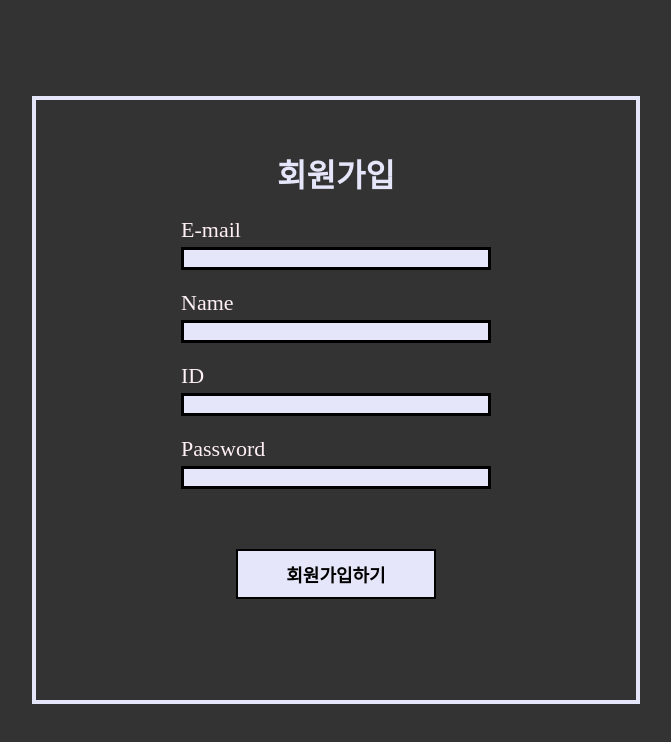
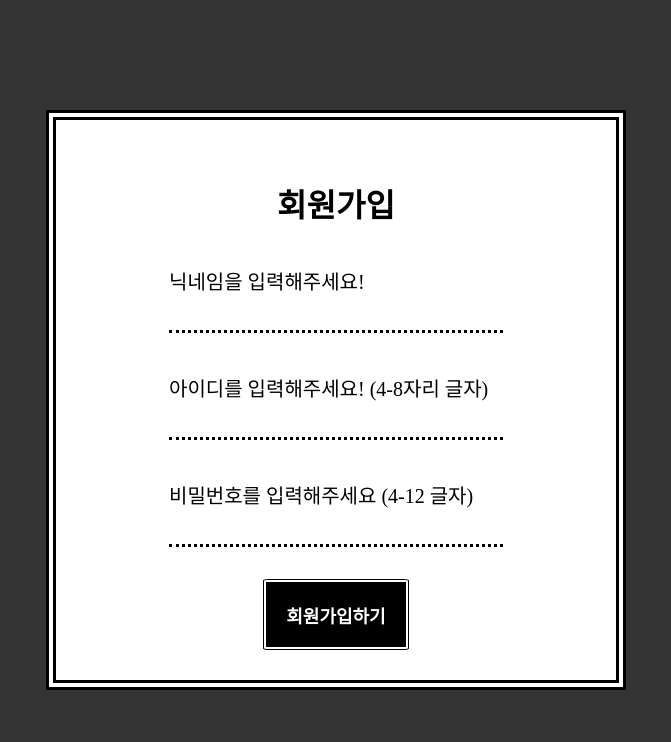
Before and after one commit to youngeunkk/health-project, a React (Create React App) app: page /sineup in a window 1280 px wide. Shown: the top 742 px of the page, without its empty margins (304-975 px from the left). Built offline with nearby package versions, Linux system fonts and the light colour scheme; a web font is replaced by a local one.

Commit message:
redux-persist로 데이터 값 유지

```diff
--- a/package.json
+++ b/package.json
@@ -13,6 +13,7 @@
     "react-router-dom": "^6.8.2",
     "react-scripts": "5.0.1",
     "recharts": "^2.3.2",
+    "redux-persist": "^6.0.0",
     "web-vitals": "^2.1.4"
   },
   "scripts": {
--- a/src/App.css
+++ b/src/App.css
@@ -324,35 +324,46 @@ footer {
 }
 
 .sineup h1 {
-  color: lavender;
-  margin-top: 50px;
+  color: black;
+  margin-top: 60px;
   text-align: center;
 }
 
 .sineup form {
-  border: 4px solid lavender;
-  width: 600px;
-  height: 600px;
+  background-color: white;
+  border: 10px double black;
+  width: 560px;
+  height: 560px;
 }
 
 .input-wrapper {
-  color: lavenderblush;
-  font-size: 22px;
+  color: black;
+  font-size: 20px;
   display: flex;
   flex-direction: row;
   justify-content: center;
   align-items: center;
-  margin: 20px;
+  margin-bottom: 30px;
+  margin-top: 40px;
 }
 
 .input-wrapper input {
-  background-color: lavender;
-  border: 3px solid black;
-  width: 300px;
+  caret-color: black;
+  margin-top: 10px;
+  background-color: white;
+  border: none;
+  border-bottom: 3px dotted black;
+  color: black;
+  font-size: 20px;
+  width: 330px;
+}
+
+.input-wrapper input:focus {
+  outline: none;
 }
 
 .submit-wrapper {
-  margin-top: 60px;
+  margin-top: 25px;
   display: flex;
   flex-direction: row;
   justify-content: center;
@@ -361,12 +372,13 @@ footer {
 
 .submit-wrapper button {
   font-size: 18px;
-  color: black;
+  color: white;
   font-weight: bold;
-  background-color: lavender;
-  border: 2px solid black;
-  width: 200px;
-  height: 50px;
+  background-color: black;
+  border: 5px double white;
+  border-radius: 5%;
+  width: 150px;
+  height: 75px;
 }
 
 .submit-wrapper button:hover {
--- a/src/Mode/Card.js
+++ b/src/Mode/Card.js
@@ -8,9 +8,6 @@ function Card() {
     const recode = useSelector(state => state.recode);
     const dispatch = useDispatch();
     const navigate = useNavigate();
-
-
-    console.log(recode);
 
     return (
         <div className="read">
--- a/src/Mode/SignUp.js
+++ b/src/Mode/SignUp.js
@@ -1,17 +1,19 @@
 import { useState } from "react"
+import { useDispatch } from "react-redux";
+import { useNavigate } from "react-router-dom";
+import { CreateUser} from "../Slice/userSlice";
 
 function SineUp() {
 
-    const [mail, setMail] = useState();
-    const [name, setName] = useState();
+    const navigate = useNavigate();
+    const dispatch = useDispatch();
+
+    const [nickname, setNickname] = useState();
     const [id, setId] = useState();
     const [pw, setPw] = useState();
 
-    const handleMailChange = (e) => {
-        setMail(e.target.value);
-    }
-    const handleNameChange = (e) => {
-        setName(e.target.value);
+    const handleNicknameChange = (e) => {
+        setNickname(e.target.value);
     }
     const handleIdChange = (e) => {
         setId(e.target.value);
@@ -19,35 +21,51 @@ function SineUp() {
     const handlePwChange = (e) => {
         setPw(e.target.value);
     }
+    const onSubmit = (e) => {
+        if (nickname.length < 1) {
+            e.preventDefault();
+            alert('닉네임은 2글자 이상 입력하셔야 합니다!');
+        } else if (id.length < 4)  {
+            e.preventDefault();
+            alert('ID를 4글자에서 8글자 사이로 입력해주세요!');
+        } else if (pw.length < 4) {
+            e.preventDefault();
+            alert('비밀번호를 4글자에서 8글자 사이로 입력해주세요!');
+        } else {
+            e.preventDefault();
+            let data = {
+                name: nickname,
+                id: id,
+                pw: pw
+            }
+            dispatch(CreateUser(data));
+            alert('회원가입이 완료되었습니다')
+            navigate('/')
+        }
+    }
 
     return (
         <div className="sineup">
-            <form>
+            <form onSubmit={onSubmit}>
                 <div>
                     <h1>회원가입</h1>
                 </div>
                 <div className="input-wrapper">
                     <label>
-                        E-mail<br></br>
-                        <input type="text" value={mail} onChange={handleMailChange} />
+                        닉네임을 입력해주세요!<br></br>
+                        <input type="text" name="nickname" onChange={handleNicknameChange} />
                     </label>
                 </div>
                 <div className="input-wrapper">
                     <label>
-                        Name<br></br>
-                        <input type="text" value={name} onChange={handleNameChange} />
+                        아이디를 입력해주세요! (4-8자리 글자)<br></br>
+                        <input type="text" maxLength='8' name="id" onChange={handleIdChange} />
                     </label>
                 </div>
                 <div className="input-wrapper">
                     <label>
-                        ID<br></br>
-                        <input type="text" value={id} onChange={handleIdChange} />
-                    </label>
-                </div>
-                <div className="input-wrapper">
-                    <label>
-                        Password<br></br>
-                        <input type="text" value={pw} onChange={handlePwChange} />
+                        비밀번호를 입력해주세요 (4-12 글자)<br></br>
+                        <input type="password" maxLength='12' name="password" onChange={handlePwChange} />
                     </label>
                 </div>
                 <div className="submit-wrapper">
--- /dev/null
+++ b/src/Slice/userSlice.js
@@ -0,0 +1,14 @@
+import { createSlice } from "@reduxjs/toolkit";
+
+const userSlice = createSlice({
+    name:'userSlice',
+    initialState:[],
+    reducers:{
+        CreateUser:(state,action)=> {
+            state.push(action.payload)
+        }
+    }
+});
+
+export const {CreateUser} = userSlice.actions;
+export default userSlice;
--- a/src/index.js
+++ b/src/index.js
@@ -6,15 +6,19 @@ import reportWebVitals from './reportWebVitals';
 import store from './store';
 import { Provider } from 'react-redux';
 import { BrowserRouter } from 'react-router-dom';
+import { PersistGate } from 'redux-persist/integration/react';
+import persistStore  from 'redux-persist/es/persistStore';
 
-
+export let persistor = persistStore(store);
 
 const root = ReactDOM.createRoot(document.getElementById('root'));
 root.render(
   <React.StrictMode>
     <BrowserRouter>
       <Provider store={store}>
-        <App />
+        <PersistGate loading={null} persistor={persistor}>
+          <App />
+        </PersistGate>
       </Provider>
     </BrowserRouter>
   </React.StrictMode>
--- a/src/store.js
+++ b/src/store.js
@@ -1,19 +1,33 @@
-import { configureStore } from "@reduxjs/toolkit";
+import { combineReducers, configureStore } from "@reduxjs/toolkit";
+import persistReducer from "redux-persist/es/persistReducer";
+import storage from "redux-persist/lib/storage";
 import benchSlice from "./Slice/benchSlice";
 import deadliftSlice from "./Slice/deadliftSlice";
 import recodeSlice from "./Slice/recodeSlice";
 import squatSlice from "./Slice/squatSlice";
 
 
+const persistConfig = {
+    key: 'root',
+    storage,
+};
+
+const reducers = combineReducers({
+    squatData: squatSlice.reducer,
+    benchData: benchSlice.reducer,
+    deadliftData: deadliftSlice.reducer,
+    recode: recodeSlice.reducer
+})
+
+const persistedReducer = persistReducer(persistConfig, reducers);
 
 
 const store = configureStore({
-    reducer: {
-        squatData:squatSlice.reducer,
-        benchData:benchSlice.reducer,
-        deadliftData:deadliftSlice.reducer,
-        recode:recodeSlice.reducer
-    }
+    reducer: persistedReducer,
+    middleware: (defaultMiddleware) =>
+        defaultMiddleware({
+            serializableCheck: false
+        })
 });
 
 export default store;
```
Also changed, not shown: 1 other file (tests, documents, lock files or other folders).
